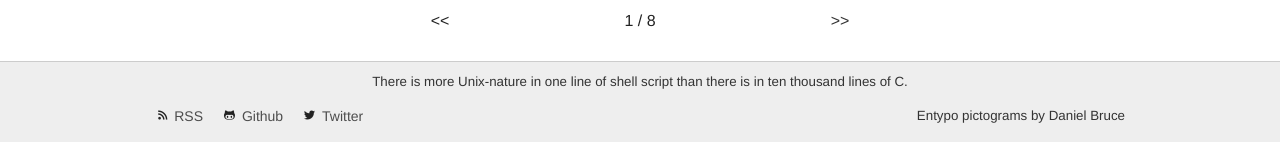
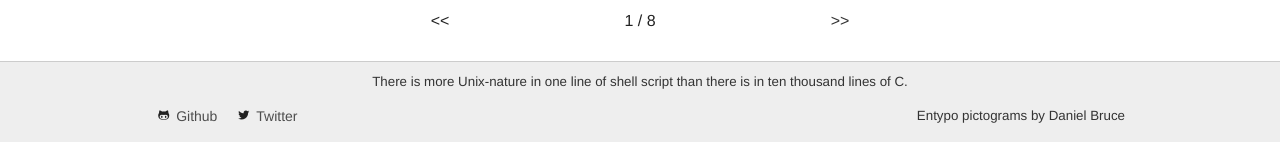
Before and after one commit to madelinecr/averyada.github.io, a Jekyll site: the page built from index.html, in a window 1280 px wide. Shown: the part 1018-1160 px from the top of the page. Built offline with Jekyll 4.4.1, drawn with Linux system fonts in a browser that asks for light colours; a script that is not in the unit is left out; the list of posts is cut into pages by our own code.

Commit message:
Remove dead rss.xml links in template

```diff
--- a/_layouts/default.html
+++ b/_layouts/default.html
@@ -132,10 +132,6 @@
       </div>
       <div class="row">
         <div id="footernav" class="columns small-6">
-          <a href="{{ site.baseurl }}/rss.xml">
-            <span class="entypo">&#59194;</span>
-            <label>RSS</label>
-          </a>
           <a href="https://www.github.com/pacebl">
             <span class="entypo-social">&#62208;</span>
             <label>Github</label>
```
